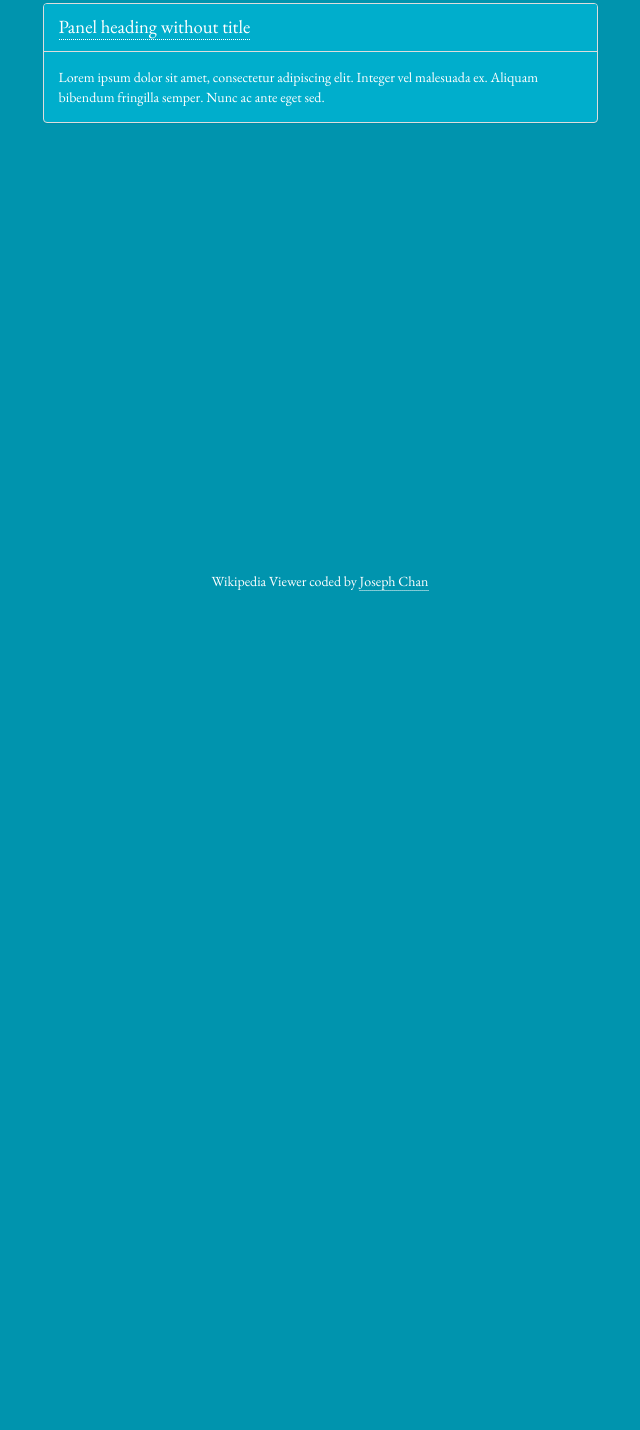
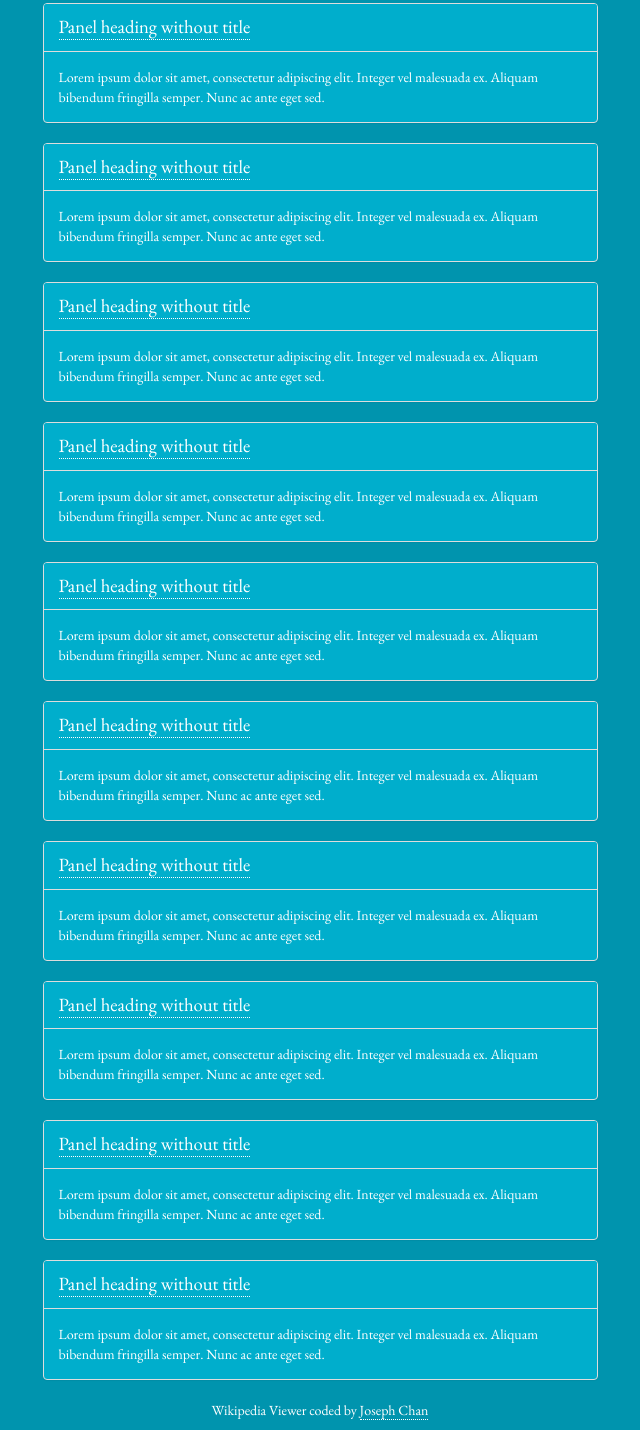
Before and after one commit to joechan3/WikipediaViewer, a plain HTML site: page indexUnderConstruction.html in a window 1280 px wide. Shown: the part 199-1629 px from the top of the page, without its empty margins (320-960 px from the left). Before the commit the page ends 800 px from the top, so only its background shows below. Drawn offline with nearby package versions, Linux system fonts and the light colour scheme; a script that the page names is missing.

Commit message:
Add 10 test panels, tweak css

```diff
--- a/css/styles.css
+++ b/css/styles.css
@@ -67,6 +67,7 @@ a:active{
 
 #searchResults{
   margin-top: 2.369em;
+  min-height: 90vh;
 }
 
 .panel,
@@ -81,12 +82,9 @@ a:active{
 }
 
 footer {
-  /*display: none;*/
   font-size: 1em;
-  position: absolute;
   bottom: 0;
   left: 50%;
-  transform: translateX(-50%);
 }
 
 @media (max-width: 767px) {
@@ -94,12 +92,3 @@ footer {
   max-width:100%;
   }
 }
-
-@media (max-height: 320px) {
-  footer {
-    position: relative;
-    margin-top: 2.369em;
-    bottom: 0;
-    left: 50%;
-  }
-}
--- a/indexUnderConstruction.html
+++ b/indexUnderConstruction.html
@@ -35,6 +35,79 @@
           </div>
         </div>
       </div>
+
+      <div class="col-sm-6 col-sm-offset-3">
+        <div class="panel panel-default">
+          <div class="panel-heading"><a href="#">Panel heading without title</a></div>
+          <div class="panel-body">
+            Lorem ipsum dolor sit amet, consectetur adipiscing elit. Integer vel malesuada ex. Aliquam bibendum fringilla semper. Nunc ac ante eget sed.
+          </div>
+        </div>
+      </div>
+      <div class="col-sm-6 col-sm-offset-3">
+        <div class="panel panel-default">
+          <div class="panel-heading"><a href="#">Panel heading without title</a></div>
+          <div class="panel-body">
+            Lorem ipsum dolor sit amet, consectetur adipiscing elit. Integer vel malesuada ex. Aliquam bibendum fringilla semper. Nunc ac ante eget sed.
+          </div>
+        </div>
+      </div>
+      <div class="col-sm-6 col-sm-offset-3">
+        <div class="panel panel-default">
+          <div class="panel-heading"><a href="#">Panel heading without title</a></div>
+          <div class="panel-body">
+            Lorem ipsum dolor sit amet, consectetur adipiscing elit. Integer vel malesuada ex. Aliquam bibendum fringilla semper. Nunc ac ante eget sed.
+          </div>
+        </div>
+      </div>
+      <div class="col-sm-6 col-sm-offset-3">
+        <div class="panel panel-default">
+          <div class="panel-heading"><a href="#">Panel heading without title</a></div>
+          <div class="panel-body">
+            Lorem ipsum dolor sit amet, consectetur adipiscing elit. Integer vel malesuada ex. Aliquam bibendum fringilla semper. Nunc ac ante eget sed.
+          </div>
+        </div>
+      </div>
+      <div class="col-sm-6 col-sm-offset-3">
+        <div class="panel panel-default">
+          <div class="panel-heading"><a href="#">Panel heading without title</a></div>
+          <div class="panel-body">
+            Lorem ipsum dolor sit amet, consectetur adipiscing elit. Integer vel malesuada ex. Aliquam bibendum fringilla semper. Nunc ac ante eget sed.
+          </div>
+        </div>
+      </div>
+      <div class="col-sm-6 col-sm-offset-3">
+        <div class="panel panel-default">
+          <div class="panel-heading"><a href="#">Panel heading without title</a></div>
+          <div class="panel-body">
+            Lorem ipsum dolor sit amet, consectetur adipiscing elit. Integer vel malesuada ex. Aliquam bibendum fringilla semper. Nunc ac ante eget sed.
+          </div>
+        </div>
+      </div>
+      <div class="col-sm-6 col-sm-offset-3">
+        <div class="panel panel-default">
+          <div class="panel-heading"><a href="#">Panel heading without title</a></div>
+          <div class="panel-body">
+            Lorem ipsum dolor sit amet, consectetur adipiscing elit. Integer vel malesuada ex. Aliquam bibendum fringilla semper. Nunc ac ante eget sed.
+          </div>
+        </div>
+      </div>
+      <div class="col-sm-6 col-sm-offset-3">
+        <div class="panel panel-default">
+          <div class="panel-heading"><a href="#">Panel heading without title</a></div>
+          <div class="panel-body">
+            Lorem ipsum dolor sit amet, consectetur adipiscing elit. Integer vel malesuada ex. Aliquam bibendum fringilla semper. Nunc ac ante eget sed.
+          </div>
+        </div>
+      </div>
+      <div class="col-sm-6 col-sm-offset-3">
+        <div class="panel panel-default">
+          <div class="panel-heading"><a href="#">Panel heading without title</a></div>
+          <div class="panel-body">
+            Lorem ipsum dolor sit amet, consectetur adipiscing elit. Integer vel malesuada ex. Aliquam bibendum fringilla semper. Nunc ac ante eget sed.
+          </div>
+        </div>
+      </div>
     </section>
     <footer>
       <p>
```
